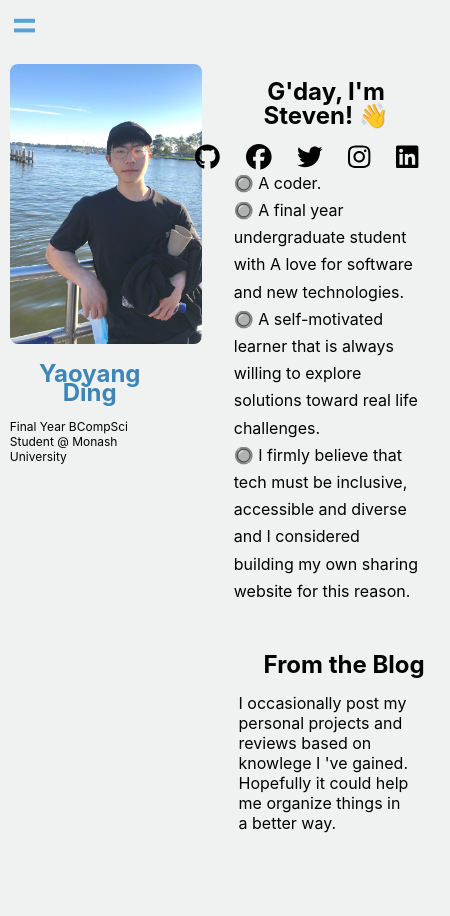
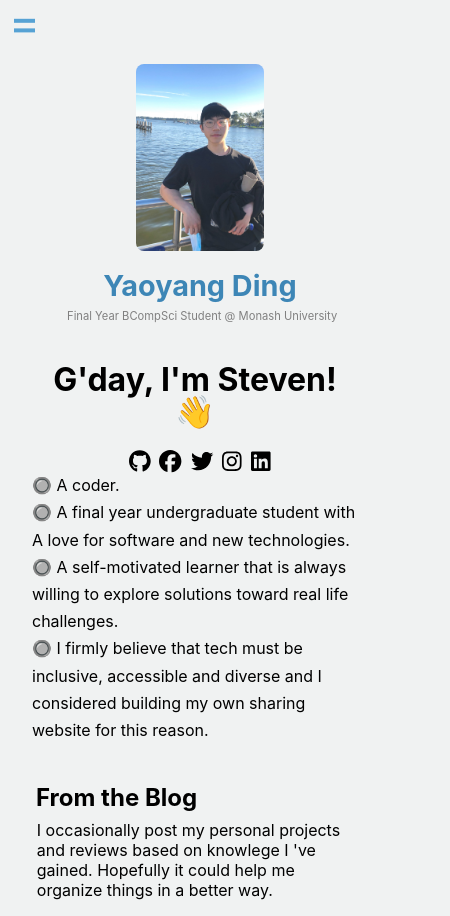
Before and after one commit to yaoyangdi/yaoyangdi.github.io, a React (Create React App) app: page / in a window 390 px wide. Shown: the whole page, 450 px wide, since content can reach past the window. Before the commit the page ends 849 px from the top, so only its background shows below. Built offline with nearby package versions, Linux system fonts and the light colour scheme.

Commit message:
responsive changes

```diff
--- a/src/assets/App.css
+++ b/src/assets/App.css
@@ -248,9 +248,82 @@ header ul li a:hover{
         transform: translateY(0px) rotate(-45deg);
     }
 
+    /* Home page */
+    .home-container{
+        display: inline-block;
+    }
+    .home-selfie{
+        text-align: center;
+
+    }
+
+    .home-selfie img{
+        width: 8em;
+        border-radius:0.5em;
+    }
+
+    .home-selfie-desc{
+        width:100%;
+    }
+
+    .home-selfie-desc h1{
+        text-align: center;
+        line-height: 0.8em;
+        font-size: 1.8em;
+        color:rgb(61, 134, 182);
+    }
+
+    .home-selfie-desc p{
+        line-height: 0;
+        margin-left: 0.4em;
+        font-size: 0.7em;
+        color: gray;
+    }
+
     .home-content-container h1{
         text-align: center;
         line-height: 1em;
         font-size: 1.5em;
     }
+
+    .home-socialIcon{
+        display: flex;
+        justify-content: center;
+        align-content: center;
+        margin-left: 0em;
+
+    }
+    .home-socialIcon.item{
+        font-size: 0.7em;
+        margin-left: 0.8em;
+        color:black;
+    }
+
+    .home-content-intro{
+        margin-top: 3em;
+        margin-left: 2em;
+        margin-right:2em;
+        line-height: 1.7em;
+        text-align: start;
+    }
+
+    .home-content-intro h1{
+        font-size: 2em;
+    }
+
+    .home-content h1{
+        text-align: start;
+        font-size: 1.5em;
+        margin-top: 2em;
+        line-height: 0.5em;
+    }
+    .home-content p{
+        margin-left: 2.3em;
+        margin-right: 2.3em;
+        font-size: 1em;
+    }
+
+
+
+
 }
```
